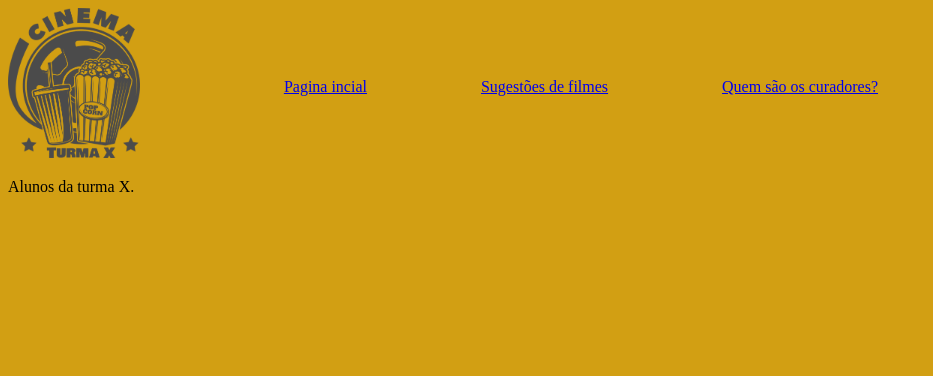
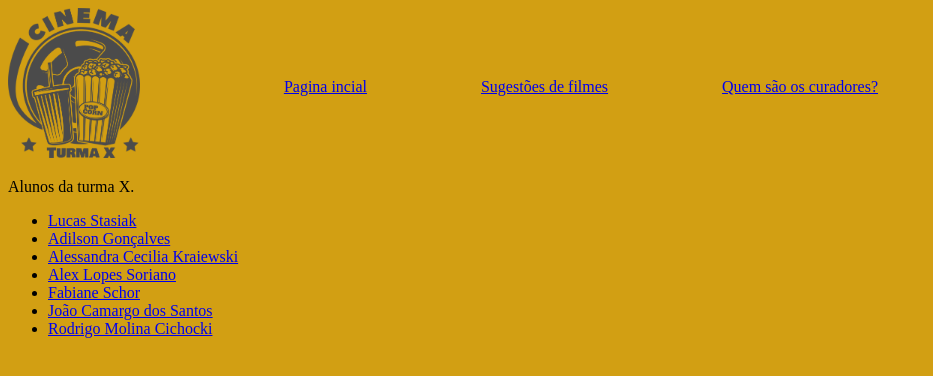
Before and after one commit to StasiakLucas/Atividade-filme, a plain HTML site: page participantes.html in a window 1280 px wide. Shown: the whole page, without its empty margins (0-933 px from the left). Drawn offline with Linux system fonts and the light colour scheme.

Commit message:
Add files via upload

```diff
--- a/participantes.html
+++ b/participantes.html
@@ -26,5 +26,15 @@
 
     <p> Alunos da turma X.</p>
 
+    <ul>
+      <li><a href="lucas_stasiak.html">Lucas Stasiak</a></li>
+      <li><a href="adilson_goncalves.html">Adilson Gonçalves</a></li>
+      <li><a href="alessandra_kraiewski.html">Alessandra Cecilia Kraiewski</a></li>
+      <li><a href="alex_soriano.html">Alex Lopes Soriano</a></li>
+      <li><a href="fabiane_schor.html">Fabiane Schor</a></li>
+      <li><a href="joao_camargo.html">João Camargo dos Santos</a></li>
+      <li><a href="rodrigo_cichocki.html">Rodrigo Molina Cichocki</a></li>
+    </ul>
+
   </body>
 </html>
```
